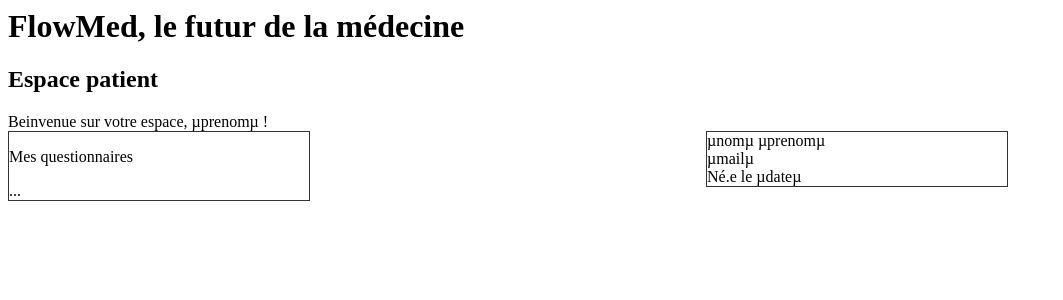
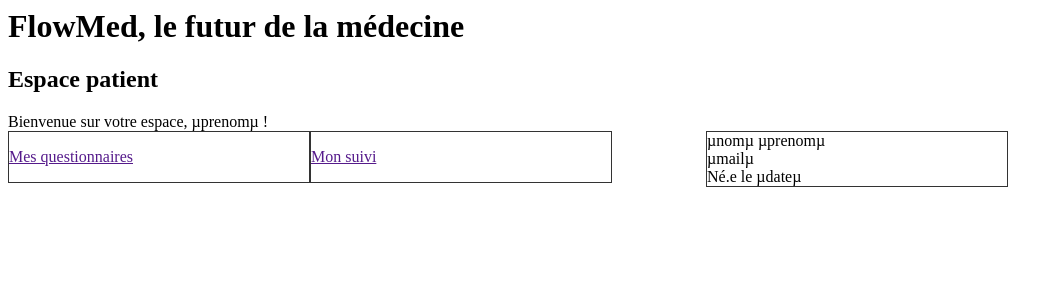
Before and after one commit to plgstalter/MIG, a PHP site: page /squelette_patient.php in a window 1280 px wide. Shown: the top 300 px of the page, without its empty margins (0-1063 px from the left). Run offline with PHP 8.4, Linux system fonts and the light colour scheme.

Commit message:
Transfo en php + catégories

```diff
--- a/Ressources/squelette_patient.php
+++ b/Ressources/squelette_patient.php
@@ -7,12 +7,18 @@
         <body>
             <h1>FlowMed, le futur de la médecine</h1>
             <h2>Espace patient</h2>
-            Beinvenue sur votre espace, µprenomµ !
+            Bienvenue sur votre espace, µprenomµ !
 
             <div style="width:1000px;">
                 <div style="width:300px; border: solid 1px #333333; float:left;">
-                    <p>Mes questionnaires</p>
-                    ...
+                    <p>
+                        <a href="">Mes questionnaires</a>
+                    </p>
+                </div>
+                <div style="width:300px; border: solid 1px #333333; float:left;">
+                    <p>
+                        <a href="">Mon suivi</a>
+                    </p>
                 </div>
                 <div style="width:300px; border: solid 1px #333333; float:right;">
                     µnomµ µprenomµ <br />
```
